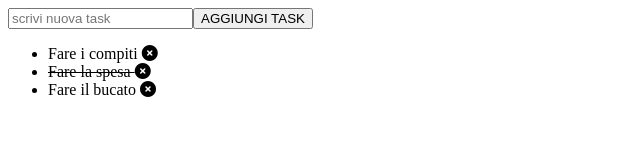
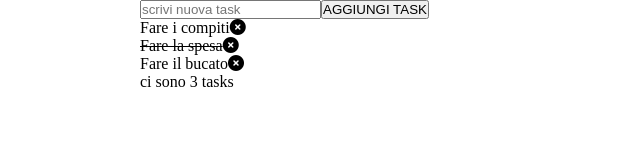
Before and after one commit to LucaLF-dev/vue-todolist, a plain HTML site: page index.html in a window 1280 px wide. Shown: the whole page, without its empty margins (0-640 px from the left). Drawn offline with nearby package versions, Linux system fonts and the light colour scheme.

Commit message:
Add - new feature js vue

```diff
--- a/css/app.css
+++ b/css/app.css
@@ -1,4 +1,18 @@
+* {
+    margin: 0;
+    padding: 0;
+    box-sizing: border-box;
+}
 
-.line-trought{
+.container{
+    width: 1000px;
+    margin: 0 auto;
+}
+
+.line-trought .text--task{
     text-decoration: line-through;
 }
+
+.list--tasks {
+    list-style: none;
+}
--- a/index.html
+++ b/index.html
@@ -12,19 +12,22 @@
     <div id="app">
         <div class="container">
             <div class="new-task">
-                <input  @keyup.enter="addTask()" type="text" placeholder="scrivi nuova task" v-model="newTask">
+                <input  @keyup.enter="addTask()" type="text" placeholder="scrivi nuova task" v-model.trim="newTask">
                 <button @click.stop="addTask()">AGGIUNGI TASK</button>
                 <div v-if="error"  class="error">
-                    <small>Devi inserire minimo 3 caratteri</small>
+                    <small>Devi inserire minimo 5 caratteri</small>
                 </div>
             </div>
             <div class="tasks-wrapper">
-                <ul>
+                <ul class="list--tasks" v-if="todos.length > 0 ">
                     <li :class="{'line-trought': task.done }" v-for="(task, index) in todos" :key="index" @click="taskCheck(index)">
-                     {{task.text}}
-                     <i @click.stop="removeTask(task)" class="fa-solid fa-circle-xmark"></i>
+                     <span class="text--task">{{task.text}}</span>
+                     <i @click.stop="removeTask(index)" class="fa-solid fa-circle-xmark"></i>
                     </li>
+
                 </ul>
+                <span v-if="todos.length > 1"> ci sono {{todos.length}} tasks</span>
+                <span v-else>non ci sono task</span>
             </div>
         </div>
     </div>
--- a/js/app.js
+++ b/js/app.js
@@ -22,8 +22,8 @@ createApp({
 		};
 	},
 	methods: {
-		removeTask(task) {
-			this.todos.splice(task, 1);
+		removeTask(i) {
+			this.todos.splice(i, 1);
 		},
 
 		addTask() {
```
